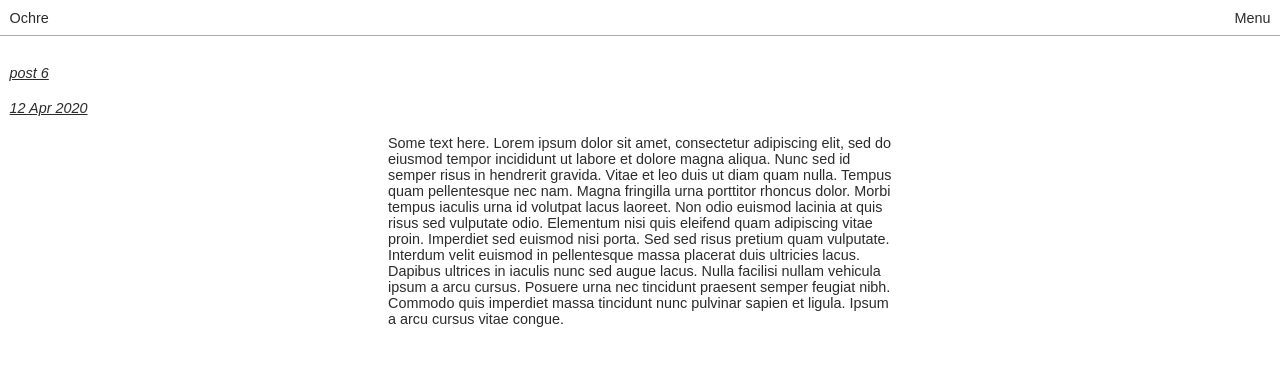
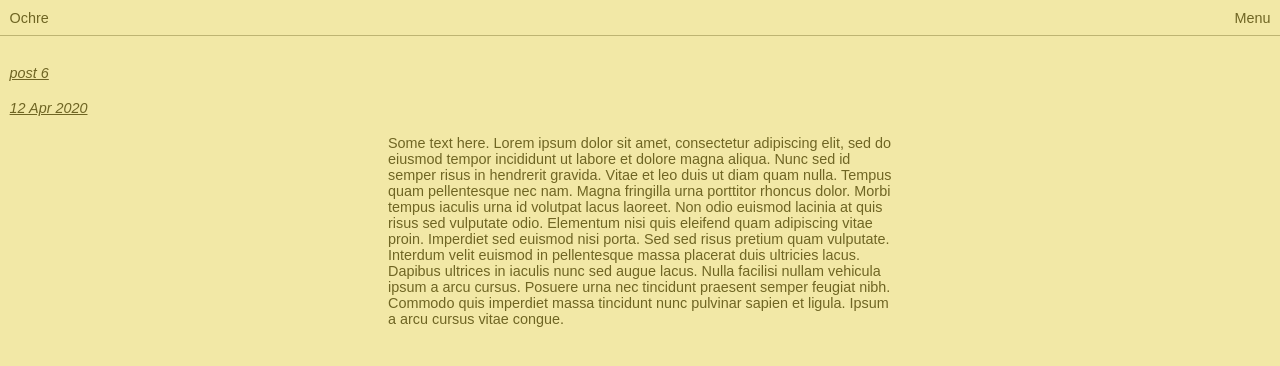
Before and after one commit to t-h-p-d/ochre, a Jekyll site: the page built from _posts/2020-04-12-draft-post-6.md, in a window 1280 px wide. Shown: the top 366 px of the page. Built offline with Jekyll 4.4.1, drawn with Linux system fonts in a browser that asks for light colours; some web fonts are replaced.

Commit message:
made initial elements for menu expansion

```diff
--- a/_includes/nav.html
+++ b/_includes/nav.html
@@ -3,4 +3,12 @@
     <li class="nav-title"><a href="{{ site.url | append:site.baseurl | append:"/" }}">{{ site.title }}</a></li>
     <li class="nav-title"><a href="#">Menu</a></li>
   </ul>
+  <div class="expanded-nav-container">
+    <ul class="expanded-nav-list">
+      <li class="nav-item"></li>
+      <li class="nav-item"></li>
+      <li class="nav-item"></li>
+      <li class="nav-item"></li>
+    </ul>
+  </div>
 </nav>
--- a/_layouts/default.html
+++ b/_layouts/default.html
@@ -1,12 +1,21 @@
 <!DOCTYPE html>
 	<html>
+
 		<head>
 			<title>{{ page.title }}</title>
 			<!-- link to main stylesheet -->
+
 			<link rel="stylesheet" type="text/css" href={{ "css/main.css" | relative_url }}>
+
 			<meta name="viewport" content="width=device-width, initial-scale=1">
+
 		</head>
+
 		<body>
+
 			{{ content }}
+
+			<script type="text/javascript" src="{{ "js/main.js" | relative_url }}"></script>
+
 		</body>
 	</html>
--- a/_sass/_index-page.scss
+++ b/_sass/_index-page.scss
@@ -15,15 +15,6 @@
   transition: margin 0.15s ease-in-out;*/
 }
 
-.wall-image {
-  //position: absolute;
-  //z-index: 1
-}
-
-.wall-title {
-  //z-index: 2;
-}
-
 li.wall-item *{
   height: 100%;
   padding: 0;
--- a/_sass/_nav.scss
+++ b/_sass/_nav.scss
@@ -16,3 +16,12 @@
 .nav-title {
   //text-decoration: underline;
 }
+
+.expanded-nav-container {
+  position: fixed;
+  top: 0;
+  left: 0;
+  height: 100vh;
+  width: 100%;
+  background-color: rgba(222, 195, 22, 0.38);
+}
```
Also changed, not shown: js/main.js (added).
